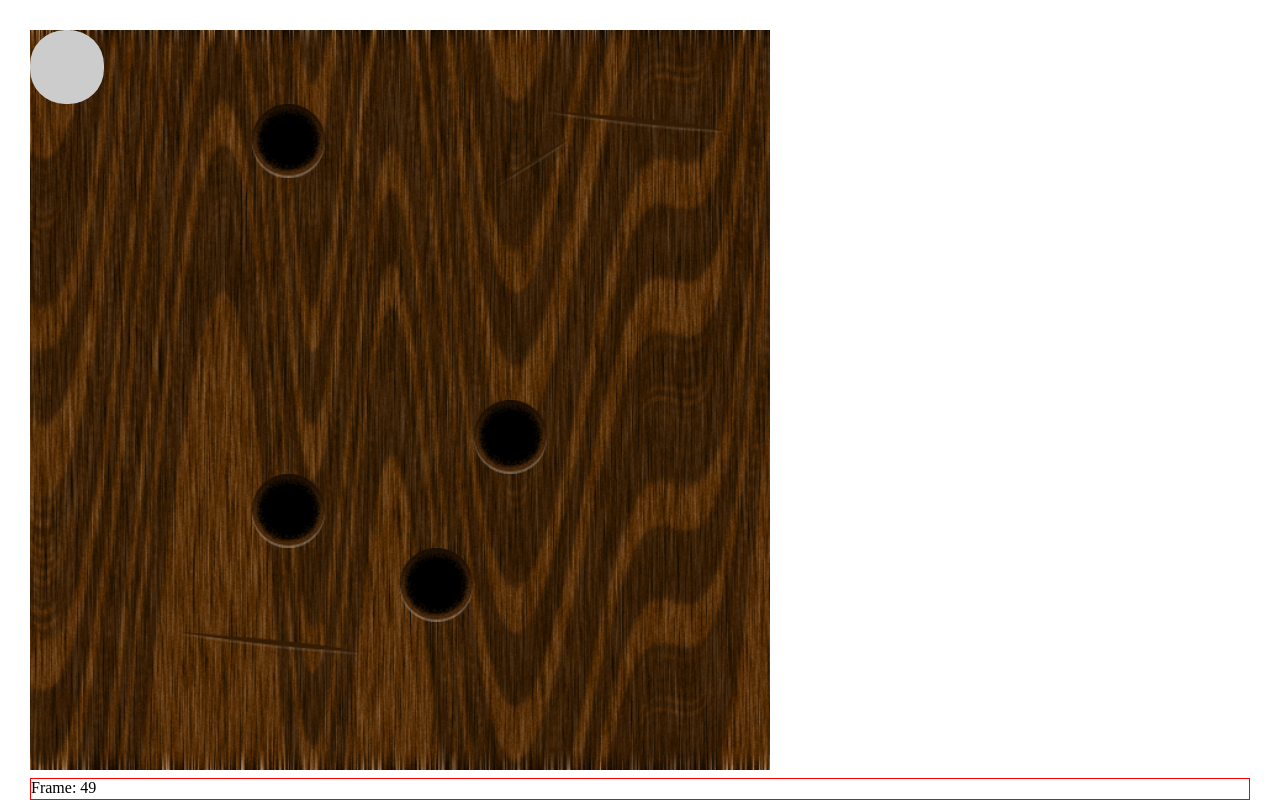
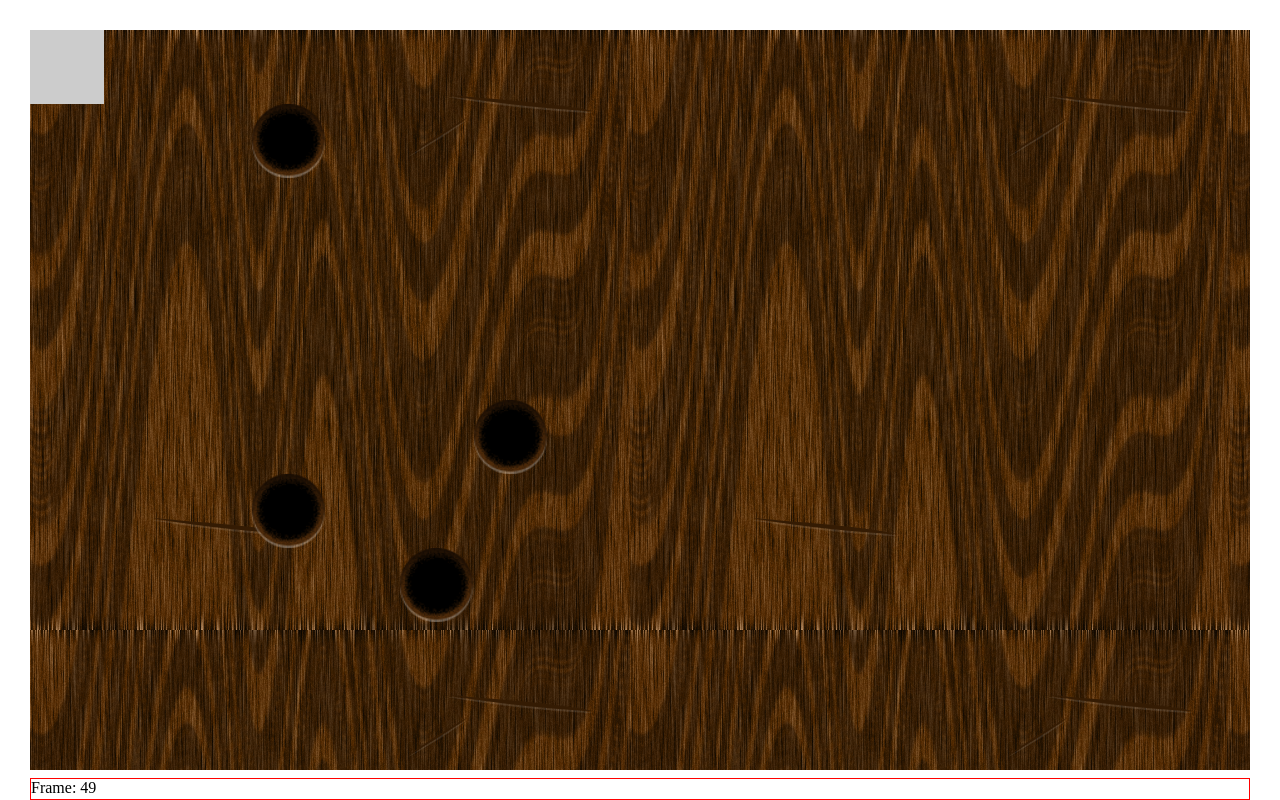
Before and after one commit to raimo/velomaze, a website: page public/index.html in a window 1280 px wide. Drawn offline with nearby package versions, Linux system fonts and the light colour scheme.

Commit message:
Nice animation

```diff
--- a/package.json
+++ b/package.json
@@ -1,6 +1,6 @@
 {
   "name": "nko3-copypastel",
-  "version": "0.0.0-9",
+  "version": "0.0.0-11",
   "description": "copypastel",
   "main": "server.js",
   "scripts": {
--- a/public/index.html
+++ b/public/index.html
@@ -17,9 +17,12 @@
         left: 30px;
         right: 30px;
         bottom: 30px;
-        background-image: url(/images/bg.png);
+        /*
+        background-image: url(/images/maze.png);
         background-size: contain;
         background-repeat: no-repeat;
+        */
+        background-image: url(/images/bg.png);
         padding: 0;
         border: 0;
       }
@@ -37,12 +40,6 @@
         left: -100px;
         top: -100px;
         background-color: #ccc;
-        border-radius: 5px;
-        -webkit-border-radius: 5px;
-        -moz-border-radius: 5px;
-        border-radius: 35px;
-        -moz-border-radius: 35px;
-        -webkit-border-radius: 35px;
         margin: 0;
         padding: 0;
       }
--- a/public/javascripts/main.js
+++ b/public/javascripts/main.js
@@ -1,7 +1,10 @@
 var maze;
 
-function thresholded(n) {
-    if (n > -0.005 && n < 0.005) {
+function thresholded(n, threshold) {
+    if (!thresholded) {
+        threshold = 0.005
+    }
+    if (n > -threshold && n < threshold) {
         return 0;
     } else {
         return n;
@@ -19,7 +22,6 @@ function checkBallHole(ball, hole, dropped) {
     //         ballVector = closestPoint;
     //     }
     //}
-    console.log(ball.x, ball.y, ballVector.distanceFrom(holeVector));
     if (ballVector.distanceFrom(holeVector) < hole.r) {
         dropped(ballVector);
     }
@@ -39,12 +41,14 @@ $(function() {
         return Math.min(maze.element.width(), maze.element.height()) / maze.rows;
     },
     setElementPosition: function(element, x, y) {
-        element.css('left', (x * maze.getSquareWidth() + 30 - element.width() / 2.0) + 'px');
-        element.css('top',  (y * maze.getSquareHeigth() + 30 - element.height() / 2.0)+ 'px');
-    },
-    setElementPosition: function(element, x, y) {
-        element.css('left', (x * maze.getSquareWidth() + 30 - element.width() / 2.0) + 'px');
-        element.css('top',  (y * maze.getSquareHeigth() + 30 - element.height() / 2.0)+ 'px');
+        var newLeft = (x * maze.getSquareWidth()  - element.width() / 2.0);
+        var newTop = (y * maze.getSquareHeigth()  - element.height() / 2.0);
+        if (thresholded(element.css('left') - newLeft, 5) !== 0) {
+            element.css('left', parseInt(newLeft) + 'px');
+        }
+        if (thresholded(element.css('top') - newTop, 5) !== 0) {
+            element.css('top', parseInt(newTop) + 'px');
+        }
     },
     makeSpriteElement: function(jqstr, sprite) {
         var element = $(jqstr);
@@ -55,7 +59,7 @@ $(function() {
         element.css('width', sprite.width + 'px');
         element.css('height', sprite.height + 'px');
         maze.setElementPosition(element, sprite.x, sprite.y);
-        $('body').append(element);
+        maze.element.append(element);
         return element;
     }
   };
@@ -88,8 +92,8 @@ $(function() {
         if (!ball.element) {
           ball.element = maze.makeSpriteElement('<div class="ball" />', ball);
         }
-        ball.vx += thresholded(Math.sin(leftRightAngle)/10.0);
-        ball.vy += thresholded(Math.sin(frontBackAngle)/10.0);
+        ball.vx += thresholded(Math.sin(leftRightAngle)/5.0);
+        ball.vy += thresholded(Math.sin(frontBackAngle)/5.0);
         ball.vx = thresholded(ball.vx * 0.85);
         ball.vy = thresholded(ball.vy * 0.85);
         for (var i = 0; i < holes.length; i++) {
@@ -98,14 +102,14 @@ $(function() {
                 ball.x = position.e(1);
                 ball.y = position.e(2);
                 ball.element.animate({
-                    width: ball.width/2 + 'px',
-                    height: ball.height/2 + 'px',
+                    width: '0',
+                    height: '0',
                     'margin-top': ball.height/2 + 'px',
                     'margin-left': ball.width/2 + 'px',
                     opacity: 0,
                     left: holes[i].element.css('left'),
                     top: holes[i].element.css('top')
-                }, 300);
+                }, 1300);
             });
         }
         for (var i = 0; i < walls.length; i++) {
@@ -116,8 +120,8 @@ $(function() {
             });
             */
         }
-        ball.x += ball.vx;
-        ball.y += ball.vy;
+        ball.x += thresholded(ball.vx);
+        ball.y += thresholded(ball.vy);
         maze.setElementPosition(ball.element, ball.x, ball.y);
     }
     frame++;
```
